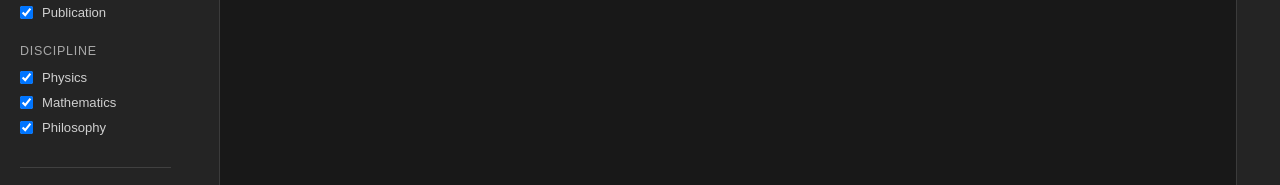
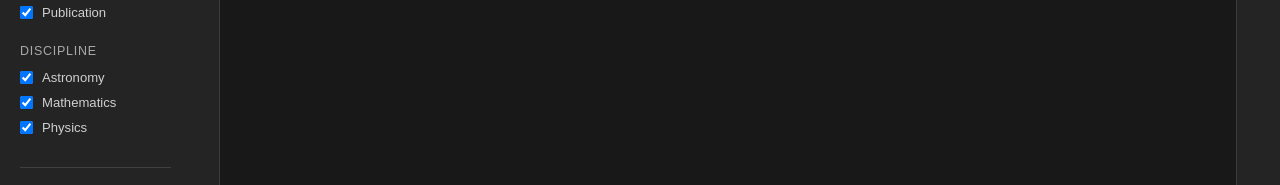
Before and after one commit to carlspangrude/history-network, a React (Vite) app: page / in a window 1280 px wide. Shown: the part 233-418 px from the top of the page. Built offline with nearby package versions, Linux system fonts and the light colour scheme.

Commit message:
Derive discipline filters from graph data

```diff
--- a/src/App.tsx
+++ b/src/App.tsx
@@ -10,6 +10,12 @@ import type {
   GraphNode,
   NodeType,
 } from "./types/graph";
+
+const INITIAL_DISCIPLINES = Array.from(
+  new Set(
+    sampleGraph.nodes.flatMap((node) => node.disciplines ?? []),
+  ),
+).sort();
 
 function App() {
   // ===========================================================================
@@ -25,7 +31,7 @@ function App() {
   );
 
   const [visibleDisciplines, setVisibleDisciplines] = useState<Set<string>>(
-    new Set(["Physics", "Mathematics", "Philosophy"]),
+    new Set(INITIAL_DISCIPLINES),
   );
 
   // ===========================================================================
@@ -39,6 +45,18 @@ function App() {
     }),
     [],
   );
+
+  const availableDisciplines = useMemo(() => {
+    const disciplines = new Set<string>();
+
+    fullGraphData.nodes.forEach((node) => {
+      node.disciplines?.forEach((discipline) => {
+        disciplines.add(discipline);
+      });
+    });
+
+    return Array.from(disciplines).sort();
+  }, [fullGraphData.nodes]);
 
   const graphData = useMemo<ForceGraphData>(() => {
   const visibleNodes = fullGraphData.nodes.filter((node) => {
@@ -165,6 +183,7 @@ const selectedRelationships = useMemo(() => {
         ].join(" ")}
       >
         <Sidebar
+          availableDisciplines={availableDisciplines}
           isOpen={isSidebarOpen}
           visibleDisciplines={visibleDisciplines}
           visibleNodeTypes={visibleNodeTypes}
--- a/src/components/Sidebar.tsx
+++ b/src/components/Sidebar.tsx
@@ -5,6 +5,7 @@ import {
 import type { NodeType } from "../types/graph";
 
 interface SidebarProps {
+  availableDisciplines: string[];
   isOpen: boolean;
   visibleDisciplines: Set<string>;
   visibleNodeTypes: Set<NodeType>;
@@ -12,12 +13,6 @@ interface SidebarProps {
   onNodeTypeToggle: (nodeType: NodeType) => void;
   onToggle: () => void;
 }
-
-const filterableDisciplines = [
-  "Physics",
-  "Mathematics",
-  "Philosophy",
-];
 
 const filterableNodeTypes: NodeType[] = [
   "person",
@@ -35,6 +30,7 @@ const visibleLegendTypes: NodeType[] = [
 ];
 
 function Sidebar({
+  availableDisciplines,
   isOpen,
   visibleDisciplines,
   visibleNodeTypes,
@@ -86,7 +82,7 @@ function Sidebar({
           <div className="filter-section">
             <h3>Discipline</h3>
 
-            {filterableDisciplines.map((discipline) => (
+            {availableDisciplines.map((discipline) => (
               <label key={discipline}>
                 <input
                   type="checkbox"
```
